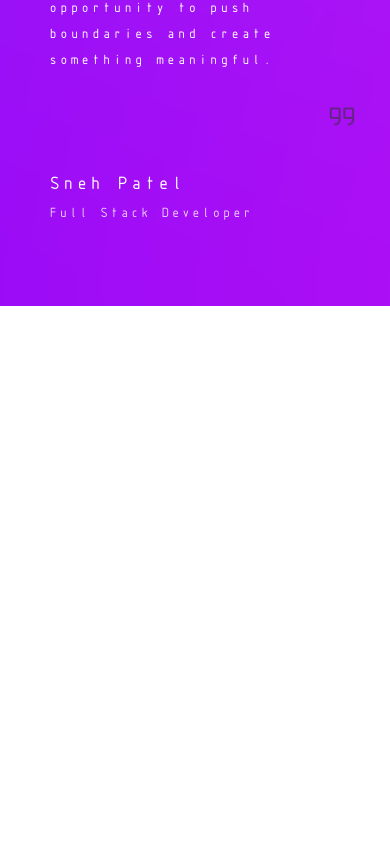
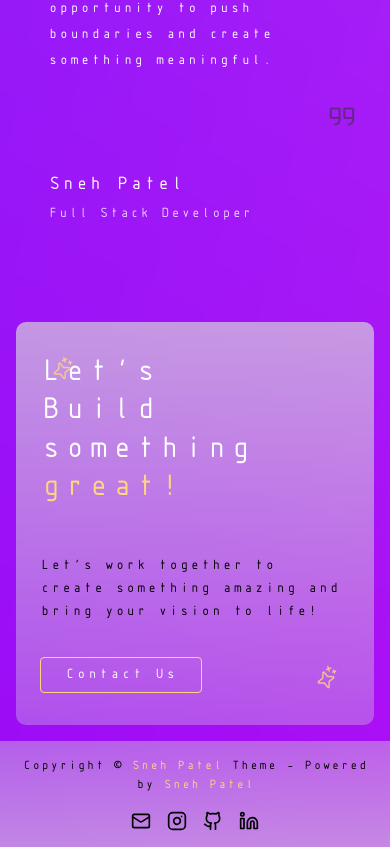
Before and after one commit to SnehPatel21/portfolio, a Next.js app: page / in a window 390 px wide. Shown: the part 4957-5804 px from the top of the page. Before the commit the page ends 5263 px from the top, so only its background shows below. Built offline with nearby package versions, Linux system fonts and the light colour scheme.

Commit message:
Added ContactSection and FooterSection. Included lucide icons to the package.

```diff
--- a/package.json
+++ b/package.json
@@ -13,6 +13,7 @@
     "@react-spring/three": "^9.7.4",
     "@react-three/fiber": "^8.17.8",
     "framer-motion": "^11.9.0",
+    "lucide-react": "^0.462.0",
     "next": "14.2.13",
     "react": "^18",
     "react-dom": "^18",
--- a/src/app/page.js
+++ b/src/app/page.js
@@ -5,6 +5,8 @@ import HeroSection from '../components/HeroSection';
 import ProcessSection from '../components/ProcessSection';
 import SkillsSection from '../components/SkillsSection';
 import JourneySection from '@/components/JourneySection';
+import ContactSection from '@/components/ContactSection';
+import Footer from '@/components/FooterSection';
 
 export default function HomePage() {
   return (
@@ -14,6 +16,8 @@ export default function HomePage() {
       {/* <ProjectsSection /> */}
       <SkillsSection />
       <JourneySection/>
+      <ContactSection/>
+      <Footer/>
     </>
   );
 }
--- /dev/null
+++ b/src/components/ContactSection.js
@@ -0,0 +1,37 @@
+import styles from '../styles/ContactSection.module.css';
+
+const ContactSection = () => {
+  return (
+    <section className={styles.contactSection}>
+      <div className={styles.mainContainer}>
+        <div className={styles.sparkleTop}>
+          <img src="/assets/Sparkle.png" alt="Decorative sparkle" />
+        </div>
+
+        <div className={styles.contentWrapper}>
+          <div className={styles.leftContent}>
+            <h2 className={styles.heading}>
+              Let's<br />
+              Build<br />
+              something<br />
+              <span className={styles.highlight}>great!</span>
+            </h2>
+          </div>
+
+          <div className={styles.rightContent}>
+            <p className={styles.description}>
+              Let's work together to create something amazing and bring your vision to life!
+            </p>
+            <button className={styles.contactButton}>Contact Us</button>
+          </div>
+        </div>
+
+        <div className={styles.sparkleBottom}>
+          <img src="/assets/Sparkle.png" alt="Decorative sparkle" />
+        </div>
+      </div>
+    </section>
+  );
+};
+
+export default ContactSection;
--- /dev/null
+++ b/src/components/FooterSection.js
@@ -0,0 +1,31 @@
+import styles from '../styles/Footer.module.css';
+import { Mail, Instagram, Github, Linkedin } from 'lucide-react';
+
+const Footer = () => {
+  return (
+    <footer className={styles.footer}>
+      <div className={styles.footerContent}>
+        <div className={styles.copyright}>
+          Copyright © <span className={styles.highlight}>Sneh Patel</span> Theme - Powered by <span className={styles.highlight}>Sneh Patel</span>
+        </div>
+
+        <div className={styles.socialLinks}>
+          <a href="mailto:your-email@example.com" aria-label="Email" className={styles.socialLink}>
+            <Mail size={20} />
+          </a>
+          <a href="https://instagram.com/yourusername" target="_blank" rel="noopener noreferrer" aria-label="Instagram" className={styles.socialLink}>
+            <Instagram size={20} />
+          </a>
+          <a href="https://github.com/yourusername" target="_blank" rel="noopener noreferrer" aria-label="GitHub" className={styles.socialLink}>
+            <Github size={20} />
+          </a>
+          <a href="https://linkedin.com/in/yourusername" target="_blank" rel="noopener noreferrer" aria-label="LinkedIn" className={styles.socialLink}>
+            <Linkedin size={20} />
+          </a>
+        </div>
+      </div>
+    </footer>
+  );
+};
+
+export default Footer;
--- /dev/null
+++ b/src/styles/ContactSection.module.css
@@ -0,0 +1,160 @@
+.contactSection {
+    width: 100%;
+    padding: 2rem;
+    font-family: 'ISOCTEUR', monospace;
+  }
+
+  .mainContainer {
+    background: linear-gradient(180deg, rgba(217, 217, 217, 0.67) 0%, rgba(217, 217, 217, 0.33) 100%);
+    border-radius: 10px;
+    padding: 4rem 3rem;
+    position: relative;
+    overflow: hidden;
+    width: 100%;
+    max-width: 1200px;
+    margin: 0 auto;
+  }
+
+  .contentWrapper {
+    display: flex;
+    justify-content: space-between;
+    align-items: flex-start;
+    gap: 4rem;
+  }
+
+  .leftContent {
+    flex: 1;
+  }
+
+  .rightContent {
+    flex: 1;
+    display: flex;
+    flex-direction: column;
+    align-items: flex-start;
+    padding-top: 2rem;
+  }
+
+  .heading {
+    font-size: clamp(2.5rem, 5vw, 3.5rem);
+    line-height: 1.2;
+    font-weight: 400;
+    color: #fff;
+    margin: 0;
+    letter-spacing: 1px;
+  }
+
+  .highlight {
+    color: #FFD580;
+    display: inline-block;
+  }
+
+  .description {
+    font-size: 1.2rem;
+    line-height: 1.6;
+    color: #000;
+    margin: 0 0 2rem 0;
+    max-width: 500px;
+    letter-spacing: 0.5px;
+  }
+
+  .contactButton {
+    padding: 0.8rem 2rem;
+    font-size: 1rem;
+    color: #fff;
+    background: transparent;
+    border: 1px solid #FFD580;
+    border-radius: 4px;
+    cursor: pointer;
+    transition: all 0.3s ease;
+    font-family: 'ISOCTEUR', monospace;
+    letter-spacing: 1px;
+  }
+
+  .contactButton:hover {
+    background: rgba(255, 213, 128, 0.1);
+    transform: translateY(-2px);
+  }
+
+  .sparkleTop {
+    position: absolute;
+    top: 2rem;
+    left: 2rem;
+    width: 40px;
+    height: 40px;
+  }
+
+  .sparkleBottom {
+    position: absolute;
+    bottom: 2rem;
+    right: 2rem;
+    width: 40px;
+    height: 40px;
+  }
+
+  .sparkleTop img,
+  .sparkleBottom img {
+    width: 100%;
+    height: 100%;
+    object-fit: contain;
+    filter: brightness(1.02); /* Slight brightness adjustment to match FFD580 */
+  }
+
+  /* Responsive Design */
+  @media (max-width: 968px) {
+    .contentWrapper {
+      flex-direction: column;
+      gap: 2rem;
+    }
+
+    .rightContent {
+      align-items: flex-start;
+      padding-top: 1rem;
+    }
+
+    .description {
+      font-size: 1.1rem;
+    }
+  }
+
+  @media (max-width: 768px) {
+    .mainContainer {
+      padding: 3rem 2rem;
+    }
+
+    .heading {
+      font-size: 2.5rem;
+    }
+
+    .description {
+      font-size: 1rem;
+    }
+
+    .sparkleTop,
+    .sparkleBottom {
+      width: 30px;
+      height: 30px;
+    }
+  }
+
+  @media (max-width: 480px) {
+    .contactSection {
+      padding: 1rem;
+    }
+
+    .mainContainer {
+      padding: 2rem 1.5rem;
+    }
+
+    .heading {
+      font-size: 2rem;
+    }
+
+    .description {
+      font-size: 0.9rem;
+    }
+
+    .contactButton {
+      padding: 0.7rem 1.5rem;
+      font-size: 0.9rem;
+    }
+  }
--- /dev/null
+++ b/src/styles/Footer.module.css
@@ -0,0 +1,70 @@
+.footer {
+  width: 100%;
+  background: linear-gradient(180deg, rgba(217, 217, 217, 0.4) 0%, rgba(217, 217, 217, 0.6) 100%);
+  padding: 1.5rem 2rem;
+  font-family: 'ISOCTEUR', monospace;
+}
+
+.footerContent {
+  max-width: 1200px;
+  margin: 0 auto;
+  display: flex;
+  justify-content: space-between;
+  align-items: center;
+  gap: 2rem;
+}
+
+.copyright {
+  font-size: 0.9rem;
+  color: #000;
+}
+
+.highlight {
+  color: #FFD580;
+}
+
+.socialLinks {
+  display: flex;
+  gap: 1.5rem;
+  align-items: center;
+}
+
+.socialLink {
+  color: #000;
+  transition: all 0.3s ease;
+  display: flex;
+  align-items: center;
+  justify-content: center;
+}
+
+.socialLink:hover {
+  color: #FFD580;
+  transform: translateY(-2px);
+}
+
+/* Responsive Design */
+@media (max-width: 768px) {
+  .footerContent {
+    flex-direction: column;
+    text-align: center;
+    gap: 1rem;
+  }
+
+  .socialLinks {
+    justify-content: center;
+  }
+}
+
+@media (max-width: 480px) {
+  .footer {
+    padding: 1rem;
+  }
+
+  .copyright {
+    font-size: 0.8rem;
+  }
+
+  .socialLinks {
+    gap: 1rem;
+  }
+}
```
Also changed, not shown: public/assets/Sparkle.png (added), 1 other file (tests, documents, lock files or other folders).
